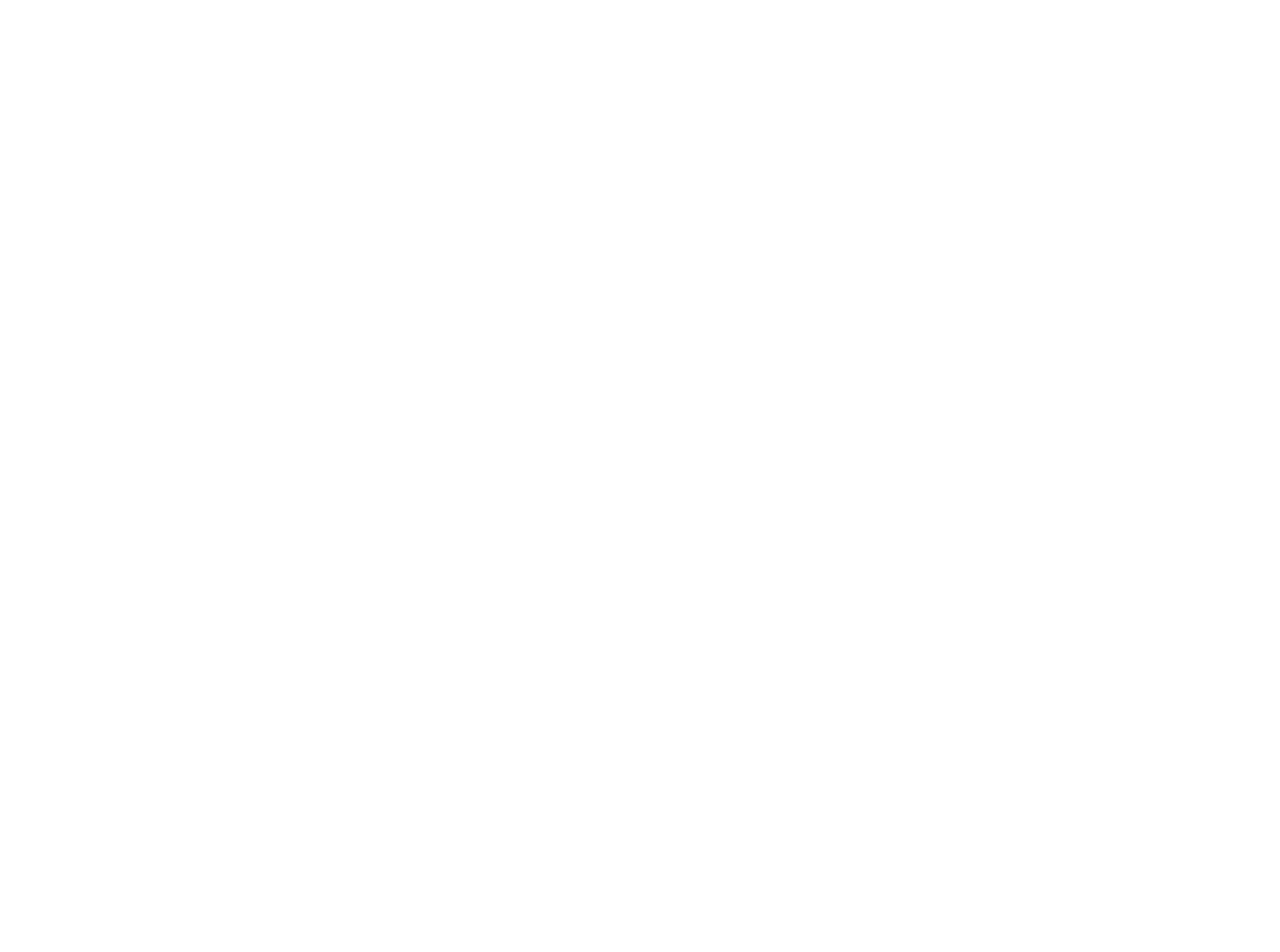
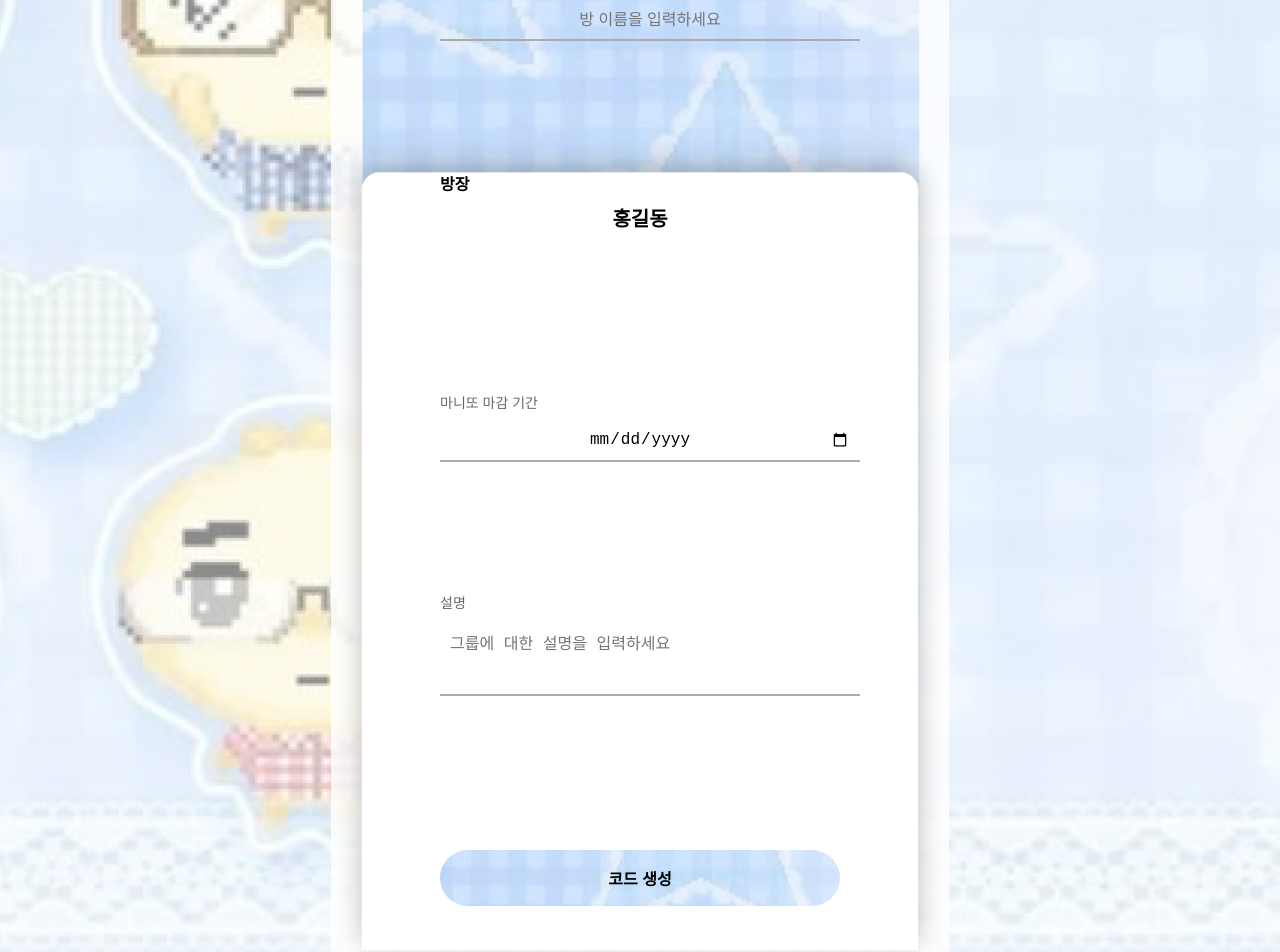
Before and after one commit to HJiyeong/manitto_front, a React (Create React App) app: page /makeroom in a window 1280 px wide. Before the commit this address had no page. Shown: the part 234-1186 px from the top of the page. Before the commit the page ends 800 px from the top, so only its background shows below. Built offline with nearby package versions, Linux system fonts and the light colour scheme; a web font is replaced by a local one.

Commit message:
7/21 fixfix
다시 복구

```diff
--- a/src/App.js
+++ b/src/App.js
@@ -1,5 +1,6 @@
 import React from 'react';
 import { BrowserRouter as Router, Routes, Route } from 'react-router-dom';
+import { QueryClient, QueryClientProvider } from '@tanstack/react-query';
 
 import StartPage from './screens/StartPage';
 import HomePage from './screens/HomePage';
@@ -8,22 +9,27 @@ import HomePageRoomManager from './screens/HomePageRoomManager'
 import MainPage from './screens/MainPage';
 import RoomListPage from './screens/RoomListPage'
 import RoomCodePage from './screens/RoomCodePage'
-import OAuthRedirectPage from './screens/OAuthRedirectPage';
+import MakeRoomPage from './screens/MakeRoomPage'
+
+const queryClient = new QueryClient();
+
 
 function App() {
   return (
+    <QueryClientProvider client={queryClient}>
       <Router>
         <Routes>
           <Route path="/" element={<StartPage />} />
-        <Route path="/oauth" element={<OAuthRedirectPage />} />
           <Route path="/home" element={<HomePage />} />
           <Route path="/mypage" element={<MyPage />} />
           <Route path="/roommanager" element={<HomePageRoomManager />} />
           <Route path="/main" element={<MainPage />} />
           <Route path="/roomlist" element={<RoomListPage />} />
           <Route path="/roomcode" element={<RoomCodePage />} />
+          <Route path="/makeroom" element={<MakeRoomPage />} />
         </Routes>
       </Router>
+    </QueryClientProvider>
   );
 }
 
--- a/src/hooks/useMutateJoinRoom.js
+++ b/src/hooks/useMutateJoinRoom.js
@@ -1,9 +1,20 @@
-import { useMutation } from "@tanstack/react-query";
-import axios from "axios";
-import url from "../utils/backend";
+import { useMutation } from '@tanstack/react-query';
+import axios from 'axios';
+import url from '../utils/backend';  // https://api.example.com
 
 const joinRoom = async (code) => {
-  const response = await axios.post(`${url}/groups/${code}/members`);
+  const token = localStorage.getItem('accessToken');  // ✅ 저장해둔 토큰 읽기
+
+  const response = await axios.post(
+    `${url}/groups/${code}/members`,   // ✅ 코드 주의
+    {},                                // POST body는 비어있음
+    {
+      headers: {
+        Authorization: `Bearer ${token}`,   // ✅ 토큰 포함
+      },
+    }
+  );
+
   return response.data;
 };
 
--- /dev/null
+++ b/src/screens/MakeRoomPage.js
@@ -0,0 +1,129 @@
+import React, { useState } from 'react';
+import Layout from '../components/Layout';
+import startBg from '../assets/images/makeroom_background.png';
+import ICimage from '../assets/images/basic_background.png';
+
+const MakeRoomPage = ({ nickname = '홍길동' }) => {
+  const [roomName, setRoomName] = useState('');
+  const [revealDate, setRevealDate] = useState('');
+  const [description, setDescription] = useState('');
+
+  return (
+    <Layout innerBackground={startBg}>
+      <div style={{
+        width: '100%',
+        minHeight: '100vh',
+        display: 'flex',
+        flexDirection: 'column',
+        alignItems: 'center',
+        padding: '30px 20px',
+        boxSizing: 'border-box',
+      }}>
+        {/* 상단 제목 */}
+        <h1 style={{ fontSize: '32px', fontWeight: 'bold' , marginBottom: '40px' }}>
+          방 파기
+        </h1>
+
+        {/* 방 이름 */}
+        <div style={{ width: '100%', maxWidth: '400px',marginTop: '50px', marginBottom: '30px' }}>
+          <div style={{ fontWeight: 'bold', fontSize: '16px', marginBottom: '8px' }}>방 이름</div>
+          <input
+            type="text"
+            value={roomName}
+            onChange={(e) => setRoomName(e.target.value)}
+            placeholder="방 이름을 입력하세요"
+            style={{
+              width: '100%',
+              padding: '10px',
+              fontSize: '16px',
+              border: 'none',
+              borderBottom: '2px solid #aaa',
+              outline: 'none',
+              background: 'transparent',
+              textAlign: 'center',
+            }}
+          />
+        </div>
+
+        {/* 방장 이름 */}
+        <div style={{ width: '100%', maxWidth: '400px', marginTop: '100px', marginBottom: '60px' }}>
+          <div style={{ fontWeight: 'bold', fontSize: '16px', marginBottom: '8px' }}>방장</div>
+          <div style={{
+            fontWeight: 'bold',
+            fontSize: '20px',
+            textAlign: 'center',
+          }}>
+            {nickname}
+          </div>
+        </div>
+
+        {/* 마니또 마감 기간 */}
+        <div style={{ width: '100%', maxWidth: '400px', marginTop: '100px', marginBottom: '30px' }}>
+          <div style={{ fontSize: '14px', color: '#666', marginBottom: '8px' }}>마니또 마감 기간</div>
+          <input
+            type="date"
+            value={revealDate}
+            onChange={(e) => setRevealDate(e.target.value)}
+            style={{
+              width: '100%',
+              padding: '10px',
+              fontSize: '16px',
+              border: 'none',
+              borderBottom: '2px solid #aaa',
+              background: 'transparent',
+              textAlign: 'center',
+              outline: 'none',
+            }}
+          />
+        </div>
+
+        {/* 설명 */}
+        <div style={{ width: '100%', maxWidth: '400px', marginTop: '100px', marginBottom: '50px' }}>
+          <div style={{ fontSize: '14px', color: '#666', marginBottom: '8px' }}>설명</div>
+          <textarea
+            value={description}
+            onChange={(e) => setDescription(e.target.value)}
+            placeholder="그룹에 대한 설명을 입력하세요"
+            rows={3}
+            style={{
+              width: '100%',
+              padding: '10px',
+              fontSize: '16px',
+              border: 'none',
+              borderBottom: '2px solid #aaa',
+              background: 'transparent',
+              resize: 'none',
+              outline: 'none',
+            }}
+          />
+        </div>
+
+        {/* 버튼 */}
+        <button
+          style={{
+            backgroundImage: `url(${ICimage})`,
+            backgroundSize: 'cover',
+            backgroundPosition: 'center',
+            marginTop: '100px',
+            color: 'black',
+            fontWeight: 'bold',
+            fontSize: '16px',
+            border: 'none',
+            borderRadius: '30px',
+            padding: '16px 24px',
+            width: '80%',
+            maxWidth: '400px',
+            cursor: 'pointer',
+          }}
+          onClick={() => {
+            console.log({ roomName, revealDate, description });
+          }}
+        >
+          코드 생성
+        </button>
+      </div>
+    </Layout>
+  );
+};
+
+export default MakeRoomPage;
--- a/src/screens/RoomListPage.js
+++ b/src/screens/RoomListPage.js
@@ -1,12 +1,35 @@
 import React from 'react';
+import { useQuery } from '@tanstack/react-query';
+import axios from 'axios';
+import { useNavigate } from 'react-router-dom';
 import Layout from '../components/Layout';
 import startBg from '../assets/images/roomlist_background.png';
 import IC from '../assets/images/ic.png';
 import ICimage from '../assets/images/basic_background.png';
-import { useNavigate } from 'react-router-dom';
+import url from '../utils/backend';
 
-const RoomListPage = ({ username = '지영', roomList = [{ name: '몰입캠프 1', date: '2025.07.19.' }] }) => {
+const RoomListPage = ({ username = '지영' }) => {
   const navigate = useNavigate();
+
+  const fetchMyRooms = async () => {
+    const token = localStorage.getItem('accessToken');
+    const response = await axios.get(`${url}/groups`, {
+      headers: {
+        Authorization: `Bearer ${token}`,
+      },
+    });
+    return response.data;   // 서버에서 받는 rooms 데이터 배열
+  };
+
+  const { data: roomList = [], isLoading } = useQuery({
+    queryKey: ['myRooms'],
+    queryFn: fetchMyRooms,
+  });
+
+  if (isLoading) {
+    return <Layout innerBackground={startBg}><p>로딩 중...</p></Layout>;
+  }
+
   return (
     <Layout innerBackground={startBg}>
 
@@ -20,7 +43,7 @@ const RoomListPage = ({ username = '지영', roomList = [{ name: '몰입캠프 1
         boxSizing: 'border-box',
       }}>
 
-        {/* 1. 상단 멘트 */}
+        {/* 상단 멘트 */}
         <div style={{
           fontSize: '80px',
           fontWeight: 'bold',
@@ -31,9 +54,11 @@ const RoomListPage = ({ username = '지영', roomList = [{ name: '몰입캠프 1
           {username}님의<br />방 목록
         </div>
 
-        {/* 2. 방 카드 리스트 */}
-        {roomList.length > 0 && roomList.map((room, index) => (
-          <div key={index}
+        {/* 서버에서 받은 방 카드 리스트 */}
+        {roomList.length > 0 ? (
+          roomList.map((room) => (
+            <div
+              key={room._id}   // 서버가 주는 고유 ID 사용 권장
               onClick={() => navigate('/home')}
               style={{
                 backgroundColor: 'rgba(0, 0, 0, 0.1)',
@@ -44,7 +69,9 @@ const RoomListPage = ({ username = '지영', roomList = [{ name: '몰입캠프 1
                 margin: '10px 0',
                 display: 'flex',
                 alignItems: 'center',
-          }}>
+                cursor: 'pointer',
+              }}
+            >
               <img src={IC} alt="아이콘" style={{
                 width: '40px',
                 height: '40px',
@@ -52,12 +79,17 @@ const RoomListPage = ({ username = '지영', roomList = [{ name: '몰입캠프 1
               }} />
               <div style={{ flex: 1 }}>
                 <div style={{ fontWeight: 'bold' }}>{room.name}</div>
-              <div style={{ fontSize: '12px', color: '#555' }}>{room.date}</div>
+                <div style={{ fontSize: '12px', color: '#555' }}>
+                  {room.revealDate ? new Date(room.revealDate).toLocaleDateString() : ''}
                 </div>
               </div>
-        ))}
+            </div>
+          ))
+        ) : (
+          <p>참여 중인 방이 없습니다.</p>
+        )}
 
-        {/* 3. 방 추가하기 버튼 */}
+        {/* 방 추가하기 버튼 */}
         <button
           onClick={() => navigate('/roomcode')}
           style={{
@@ -73,7 +105,8 @@ const RoomListPage = ({ username = '지영', roomList = [{ name: '몰입캠프 1
             marginTop: '50px',
             width: '80%',
             maxWidth: '400px',
-        }}>
+          }}
+        >
           방 추가하기
         </button>
 
```
Also changed, not shown: src/assets/images/makeroom_background.png (added). Lines whose indentation alone changed are shown as unchanged.
